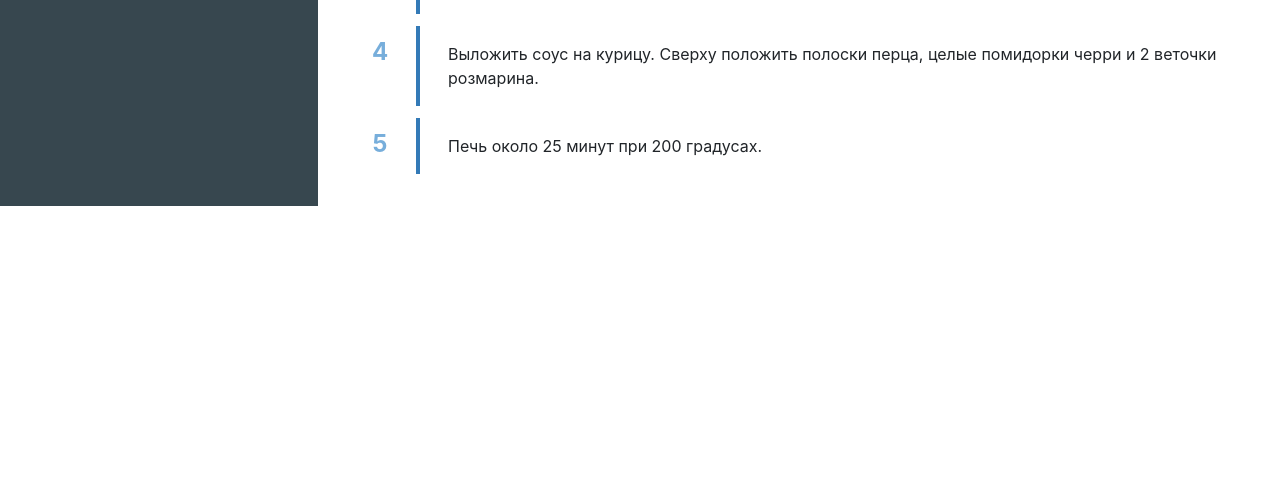
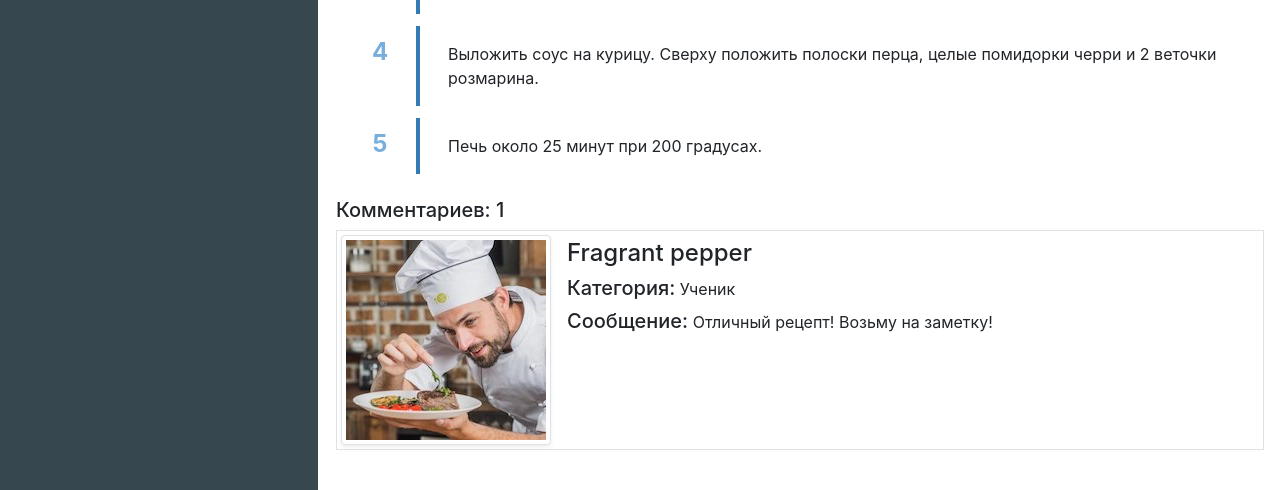
Before and after one commit to MarlyasDad/cooking_blog, a Python web app: template templates/chicken_with_vegetables.html in a window 1280 px wide. Shown: the part 791-1281 px from the top of the page. Before the commit the page ends 997 px from the top, so only its background shows below. Run offline with Jinja, Linux system fonts and the light colour scheme; the template is opened without the code that fills it, so the values that code supplies are empty; some libraries are stand-ins or nearby versions.

Commit message:
Updated templates

```diff
--- a/templates/chicken_with_vegetables.html
+++ b/templates/chicken_with_vegetables.html
@@ -109,6 +109,15 @@
                             <li>Печь около 25 минут при 200 градусах.</li>
                         </ul>
                     </div>
+                    <div class="col-12 my-2">
+                        <h5>Комментариев: 1</h5>
+                        <div class="col-md-12 border mb-3 py-1 pl-1 post-preview">
+                            <img src="images/pepper-small.jpg" alt="Fragrant pepper" class="img-thumbnail rounded shadow-sm float-left mr-3">
+                            <h4 class="mt-1">Fragrant pepper</h4>
+                            <span class="d-block mb-2"><h5 class="d-inline">Категория:</h5> Ученик</span>
+                            <span class="d-block mb-2"><h5 class="d-inline">Сообщение:</h5> Отличный рецепт! Возьму на заметку!</span>
+                        </div>
+                    </div>
                 </div>
             </div>
         </div>
--- a/templates/coctail_bloody_mary.html
+++ b/templates/coctail_bloody_mary.html
@@ -107,6 +107,9 @@
                             <li>Всё тщательно перемешать и украсить веточкой сельдерея, можно долькой лимона.</li>
                         </ul>
                     </div>
+                    <div class="col-12 my-2">
+                        <h5>Комментариев: 0</h5>
+                    </div>
                 </div>
             </div>
         </div>
--- a/templates/coctail_with_banana.html
+++ b/templates/coctail_with_banana.html
@@ -107,6 +107,9 @@
                             <li>Разлить по стаканам и посыпьте корицей.</li>
                         </ul>
                     </div>
+                    <div class="col-12 my-2">
+                        <h5>Комментариев: 0</h5>
+                    </div>
                 </div>
             </div>
         </div>
--- a/templates/omelet_with_bacon.html
+++ b/templates/omelet_with_bacon.html
@@ -108,6 +108,9 @@
                             <li>Жарьте яичницу с беконом на протяжении 3-4 минут, подавайте с французским багетом. Декорируйте листьями салата, пряными веточками душистых трав (укропом, петрушкой).</li>
                         </ul>
                     </div>
+                    <div class="col-12 my-2">
+                        <h5>Комментариев: 0</h5>
+                    </div>
                 </div>
             </div>
         </div>
```
